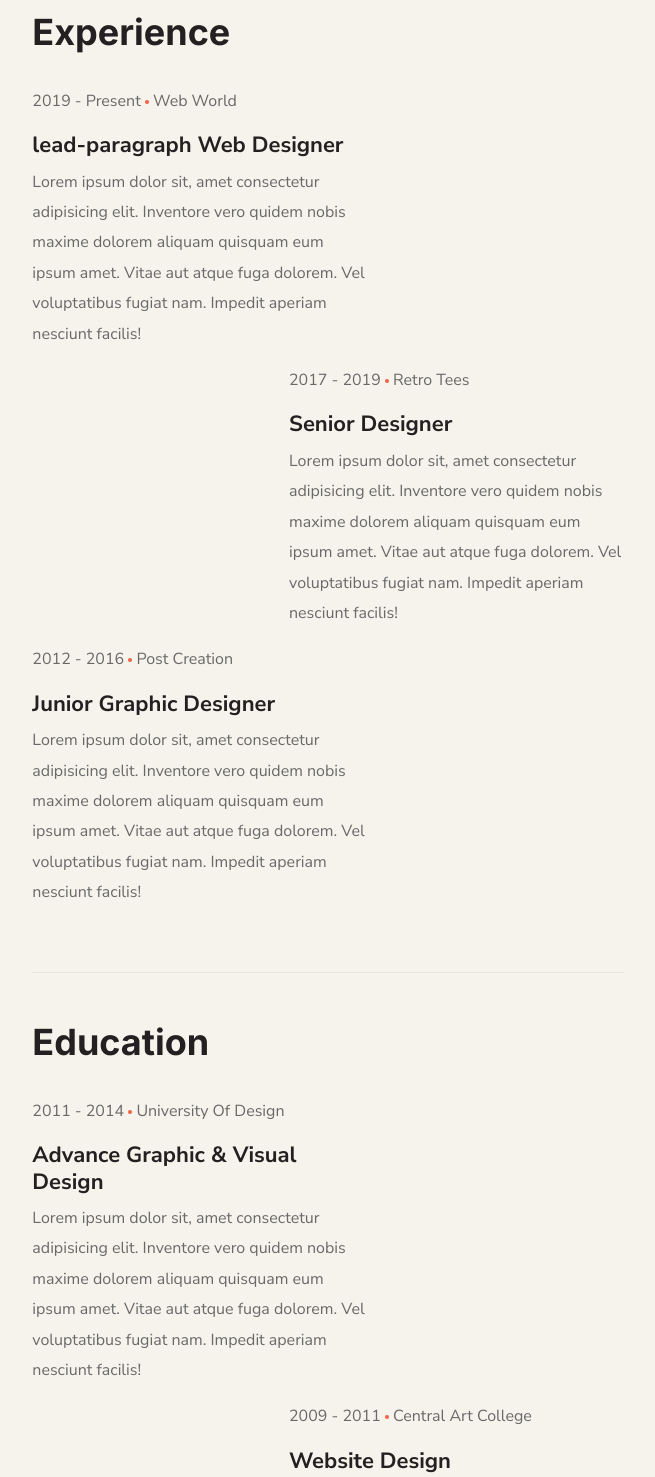
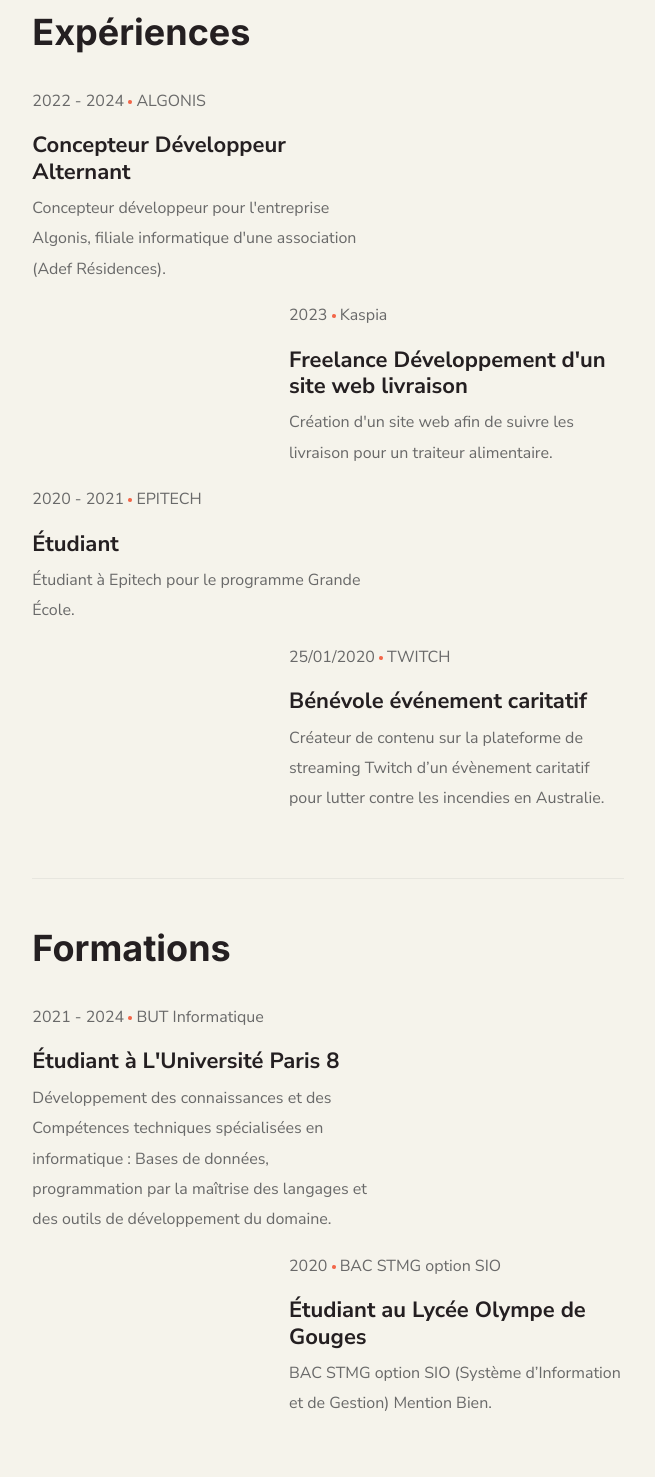
Before and after one commit to Ramirez-Nicolas/Portfolio-Academic, a plain HTML site: page index.html in a window 1280 px wide. Shown: the part 1940-3417 px from the top of the page, without its empty margins (205-860 px from the left). Drawn offline with nearby package versions, Linux system fonts and the light colour scheme.

Commit message:
Fin du Resume

```diff
--- a/index.html
+++ b/index.html
@@ -198,20 +198,43 @@
 
 
                         <div class="py-4 my-4 ">
-                            <h2 class="fw-bold pb-4">Experience</h2>
+                            <h2 class="fw-bold pb-4">Expériences</h2>
 
 
                             <div class="row justify-content-start" data-aos="fade-up">
                                 <div class="col-7">
                                     <div class="data-info ">
-                                        <p class="meta-date">2019 - Present <img src="images/Ellipse 7.png" alt="image">
-                                            <a class="open-description"> Web
-                                                World </a>
+                                        <p class="meta-date">2022 - 2024 <img src="images/Ellipse 7.png" alt="image">
+                                            <a class="open-description"> ALGONIS </a>
                                         </p>
-                                        <h3 class="info-title">lead-paragraph Web Designer</h3>
-                                        <p>Lorem ipsum dolor sit, amet consectetur adipisicing elit. Inventore vero
-                                            quidem nobis maxime dolorem aliquam quisquam eum ipsum amet. Vitae aut atque
-                                            fuga dolorem. Vel voluptatibus fugiat nam. Impedit aperiam nesciunt facilis!
+                                        <h3 class="info-title">Concepteur Développeur Alternant</h3>
+                                        <p>Concepteur développeur pour l'entreprise Algonis, filiale informatique d'une
+                                            association (Adef Résidences).
+                                        </p>
+                                    </div>
+
+                                </div>
+                            </div>
+                            <div class="row justify-content-end" data-aos="fade-up">
+                                <div class="col-7">
+                                    <div class="data-info ">
+                                        <p class="meta-date">2023 <img src="images/Ellipse 7.png" alt="image"> <a
+                                                class="open-description"> Kaspia </a></p>
+                                        <h3 class="info-title">Freelance Développement d'un site web livraison</h3>
+                                        <p>Création d'un site web afin de suivre les livraison pour un traiteur
+                                            alimentaire.
+                                        </p>
+                                    </div>
+
+                                </div>
+                            </div>
+                            <div class="row justify-content-start" data-aos="fade-up">
+                                <div class="col-7">
+                                    <div class="data-info ">
+                                        <p class="meta-date">2020 - 2021 <img src="images/Ellipse 7.png" alt="image"> <a
+                                                class="open-description"> EPITECH </a></p>
+                                        <h3 class="info-title">Étudiant</h3>
+                                        <p>Étudiant à Epitech pour le programme Grande École.
                                         </p>
                                     </div>
 
@@ -220,28 +243,12 @@
                             <div class="row justify-content-end" data-aos="fade-up">
                                 <div class="col-7">
                                     <div class="data-info">
-                                        <p class="meta-date">2017 - 2019 <img src="images/Ellipse 7.png" alt="image"> <a
-                                                class="open-description">Retro
-                                                Tees </a> </p>
-                                        <h3 class="info-title">Senior Designer</h3>
-                                        <p>Lorem ipsum dolor sit, amet consectetur adipisicing elit. Inventore vero
-                                            quidem nobis maxime dolorem aliquam quisquam eum ipsum amet. Vitae aut atque
-                                            fuga dolorem. Vel voluptatibus fugiat nam. Impedit aperiam nesciunt facilis!
+                                        <p class="meta-date">25/01/2020 <img src="images/Ellipse 7.png" alt="image"> <a
+                                                class="open-description">TWITCH</a>
                                         </p>
-                                    </div>
-
-                                </div>
-                            </div>
-                            <div class="row justify-content-start" data-aos="fade-up">
-                                <div class="col-7">
-                                    <div class="data-info ">
-                                        <p class="meta-date">2012 - 2016 <img src="images/Ellipse 7.png" alt="image"> <a
-                                                class="open-description"> Post
-                                                Creation </a></p>
-                                        <h3 class="info-title">Junior Graphic Designer</h3>
-                                        <p>Lorem ipsum dolor sit, amet consectetur adipisicing elit. Inventore vero
-                                            quidem nobis maxime dolorem aliquam quisquam eum ipsum amet. Vitae aut atque
-                                            fuga dolorem. Vel voluptatibus fugiat nam. Impedit aperiam nesciunt facilis!
+                                        <h3 class="info-title">Bénévole événement caritatif</h3>
+                                        <p>Créateur de contenu sur la plateforme de streaming Twitch d’un
+                                            évènement caritatif pour lutter contre les incendies en Australie.
                                         </p>
                                     </div>
 
@@ -253,18 +260,19 @@
                         <hr class="mid-break my-2">
 
                         <div class="py-4 my-4 ">
-                            <h2 class="fw-bold pb-4">Education</h2>
+                            <h2 class="fw-bold pb-4">Formations</h2>
 
                             <div class="row justify-content-start" data-aos="fade-up">
                                 <div class="col-7">
                                     <div class="data-info ">
-                                        <p class="meta-date">2011 - 2014 <img src="images/Ellipse 7.png" alt="image">
-                                            <a class="open-description">University Of Design</a>
+                                        <p class="meta-date">2021 - 2024 <img src="images/Ellipse 7.png" alt="image">
+                                            <a class="open-description">BUT Informatique</a>
                                         </p>
-                                        <h3 class="info-title">Advance Graphic & Visual Design</h3>
-                                        <p>Lorem ipsum dolor sit, amet consectetur adipisicing elit. Inventore vero
-                                            quidem nobis maxime dolorem aliquam quisquam eum ipsum amet. Vitae aut atque
-                                            fuga dolorem. Vel voluptatibus fugiat nam. Impedit aperiam nesciunt facilis!
+                                        <h3 class="info-title">Étudiant à L'Université Paris 8</h3>
+                                        <p>Développement des connaissances et des
+                                            Compétences techniques spécialisées en informatique :
+                                            Bases de données, programmation par la maîtrise des
+                                            langages et des outils de développement du domaine.
                                         </p>
                                     </div>
                                 </div>
@@ -272,32 +280,15 @@
                             <div class="row justify-content-end" data-aos="fade-up">
                                 <div class="col-7">
                                     <div class="data-info  ">
-                                        <p class="meta-date">2009 - 2011 <img src="images/Ellipse 7.png" alt="image"> <a
-                                                class="open-description">Central
-                                                Art College</a></p>
-                                        <h3 class="info-title">Website Design</h3>
-                                        <p>Lorem ipsum dolor sit, amet consectetur adipisicing elit. Inventore vero
-                                            quidem nobis maxime dolorem aliquam quisquam eum ipsum amet. Vitae aut atque
-                                            fuga dolorem. Vel voluptatibus fugiat nam. Impedit aperiam nesciunt facilis!
+                                        <p class="meta-date">2020 <img src="images/Ellipse 7.png" alt="image"> <a
+                                                class="open-description">BAC STMG option SIO</a></p>
+                                        <h3 class="info-title">Étudiant au Lycée Olympe de Gouges</h3>
+                                        <p>BAC STMG option SIO (Système d’Information et de Gestion)
+                                            Mention Bien.
                                         </p>
                                     </div>
                                 </div>
                             </div>
-                            <div class="row justify-content-start" data-aos="fade-up">
-                                <div class="col-7">
-                                    <div class="data-info ">
-                                        <p class="meta-date">2008 - 2009 <img src="images/Ellipse 7.png" alt="image"> <a
-                                                class="open-description">School
-                                                Of Visual Arts</a></p>
-                                        <h3 class="info-title">Graphic Design</h3>
-                                        <p>Lorem ipsum dolor sit, amet consectetur adipisicing elit. Inventore vero
-                                            quidem nobis maxime dolorem aliquam quisquam eum ipsum amet. Vitae aut atque
-                                            fuga dolorem. Vel voluptatibus fugiat nam. Impedit aperiam nesciunt facilis!
-                                        </p>
-                                    </div>
-                                </div>
-                            </div>
-
 
                         </div>
 
```
